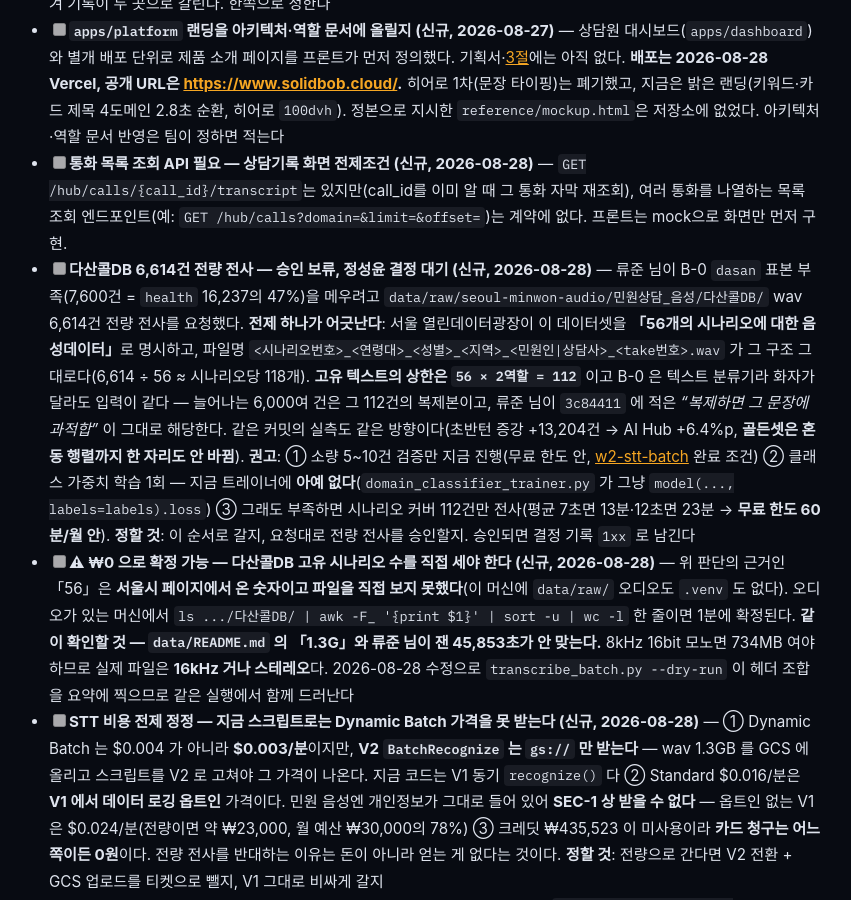
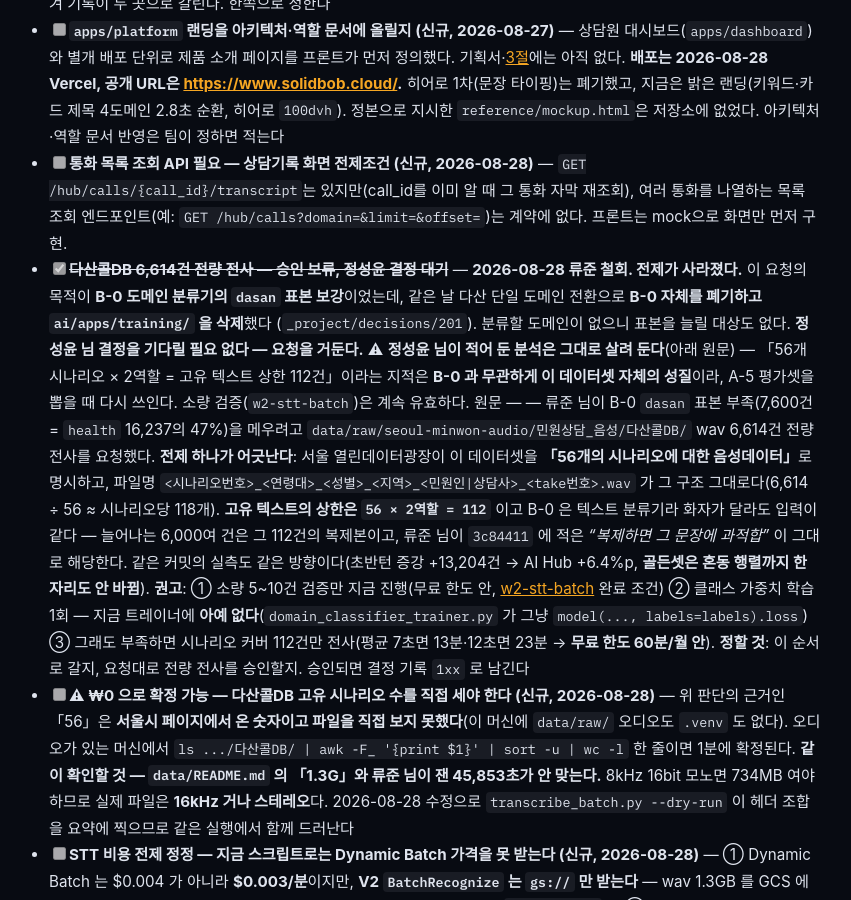
Before and after one commit to solidbob02/call.solidbob.cloud, a Jekyll site: the page built from jekyll/open-items.markdown, in a window 1280 px wide and 900 px high, scrolled down 9828 px. Shown: the whole window, without its empty margins (225-1076 px from the left). Built offline with Jekyll 4.4.1, drawn with Linux system fonts in a browser that asks for light colours; some web fonts are replaced.

Commit message:
log(w2): main 병합 + 다산콜DB 전량 전사 요청 철회
main 11 커밋 병합(정성윤 DNS·커스텀 도메인, 조서희 대시보드·상담기록).
충돌 0건 — 겹친 두 파일은 서로 다른 구역을 고쳤다.

⚠ 내가 올렸던 「다산콜DB 6,614건 전량 전사」 요청을 철회한다.
목적이 B-0 분류기의 dasan 표본 보강이었는데 같은 날 B-0 을 폐기하고
ai/apps/training/ 을 지웠다(decisions/201). 분류할 도메인이 없으니
표본을 늘릴 대상도 없다 — 정성윤 님 결정을 기다릴 필요가 없어졌다.

정성윤 님 분석은 지우지 않고 살려 뒀다. 「56개 시나리오 × 2역할 =
고유 텍스트 상한 112건」은 B-0 과 무관하게 이 데이터셋 자체의 성질이라
A-5 평가셋을 뽑을 때 그대로 다시 쓰인다.

Co-Authored-By: Claude Opus 5 <noreply@anthropic.com>
Claude-Session: https://claude.ai/code/session_01KSyGxRkSWHueASeaa5ioFB

```diff
--- a/jekyll/open-items.markdown
+++ b/jekyll/open-items.markdown
@@ -109,7 +109,15 @@ permalink: /open-items/
 - [ ] **스케줄러를 무엇으로 할지 확정** — 현재는 지킬 칸반([/kanban/](/kanban/), `_backlogs/` 컬렉션). GitHub Projects를 메인 보드로 쓰고 지킬은 산출물 기록만 담당하는 방식도 있다. Projects는 드래그 앤 드롭·이슈 연동이 되지만 저장소 밖에 상태가 생겨 기록이 두 곳으로 갈린다. 한쪽으로 정한다
 - [ ] **`apps/platform` 랜딩을 아키텍처·역할 문서에 올릴지 (신규, 2026-08-27)** — 상담원 대시보드(`apps/dashboard`)와 별개 배포 단위로 제품 소개 페이지를 프론트가 먼저 정의했다. 기획서·[3절](/docs/03/)에는 아직 없다. **배포는 2026-08-28 Vercel, 공개 URL은 [https://www.solidbob.cloud/](https://www.solidbob.cloud/).** 히어로 1차(문장 타이핑)는 폐기했고, 지금은 밝은 랜딩(키워드·카드 제목 4도메인 2.8초 순환, 히어로 `100dvh`). 정본으로 지시한 `reference/mockup.html`은 저장소에 없었다. 아키텍처·역할 문서 반영은 팀이 정하면 적는다
 - [ ] **통화 목록 조회 API 필요 — 상담기록 화면 전제조건 (신규, 2026-08-28)** — `GET /hub/calls/{call_id}/transcript`는 있지만(call_id를 이미 알 때 그 통화 자막 재조회), 여러 통화를 나열하는 목록 조회 엔드포인트(예: `GET /hub/calls?domain=&limit=&offset=`)는 계약에 없다. 프론트는 mock으로 화면만 먼저 구현.
-- [ ] **다산콜DB 6,614건 전량 전사 — 승인 보류, 정성윤 결정 대기 (신규, 2026-08-28)** — 류준 님이 B-0 `dasan` 표본 부족(7,600건 = `health` 16,237의 47%)을 메우려고 `data/raw/seoul-minwon-audio/민원상담_음성/다산콜DB/` wav 6,614건 전량 전사를 요청했다. **전제 하나가 어긋난다**: 서울 열린데이터광장이 이 데이터셋을 **「56개의 시나리오에 대한 음성데이터」**로 명시하고, 파일명 `<시나리오번호>_<연령대>_<성별>_<지역>_<민원인|상담사>_<take번호>.wav` 가 그 구조 그대로다(6,614 ÷ 56 ≈ 시나리오당 118개). **고유 텍스트의 상한은 `56 × 2역할 = 112`** 이고 B-0 은 텍스트 분류기라 화자가 달라도 입력이 같다 — 늘어나는 6,000여 건은 그 112건의 복제본이고, 류준 님이 `3c84411` 에 적은 *"복제하면 그 문장에 과적합"* 이 그대로 해당한다. 같은 커밋의 실측도 같은 방향이다(초반턴 증강 +13,204건 → AI Hub +6.4%p, **골든셋은 혼동 행렬까지 한 자리도 안 바뀜**). **권고**: ① 소량 5~10건 검증만 지금 진행(무료 한도 안, [w2-stt-batch](/backlog/w2-stt-batch/) 완료 조건) ② 클래스 가중치 학습 1회 — 지금 트레이너에 **아예 없다**(`domain_classifier_trainer.py` 가 그냥 `model(..., labels=labels).loss`) ③ 그래도 부족하면 시나리오 커버 112건만 전사(평균 7초면 13분·12초면 23분 → **무료 한도 60분/월 안**). **정할 것**: 이 순서로 갈지, 요청대로 전량 전사를 승인할지. 승인되면 결정 기록 `1xx` 로 남긴다
+- [x] ~~**다산콜DB 6,614건 전량 전사 — 승인 보류, 정성윤 결정 대기**~~ — **2026-08-28 류준 철회.
+  전제가 사라졌다.** 이 요청의 목적이 **B-0 도메인 분류기의 `dasan` 표본 보강**이었는데,
+  같은 날 다산 단일 도메인 전환으로 **B-0 자체를 폐기하고 `ai/apps/training/` 을 삭제**했다
+  (`_project/decisions/201`). 분류할 도메인이 없으니 표본을 늘릴 대상도 없다.
+  **정성윤 님 결정을 기다릴 필요 없다 — 요청을 거둔다.**
+  ⚠ **정성윤 님이 적어 둔 분석은 그대로 살려 둔다**(아래 원문) — 「56개 시나리오 ×
+  2역할 = 고유 텍스트 상한 112건」이라는 지적은 **B-0 과 무관하게 이 데이터셋 자체의
+  성질**이라, A-5 평가셋을 뽑을 때 다시 쓰인다. 소량 검증(`w2-stt-batch`)은 계속 유효하다.
+  원문 —  — 류준 님이 B-0 `dasan` 표본 부족(7,600건 = `health` 16,237의 47%)을 메우려고 `data/raw/seoul-minwon-audio/민원상담_음성/다산콜DB/` wav 6,614건 전량 전사를 요청했다. **전제 하나가 어긋난다**: 서울 열린데이터광장이 이 데이터셋을 **「56개의 시나리오에 대한 음성데이터」**로 명시하고, 파일명 `<시나리오번호>_<연령대>_<성별>_<지역>_<민원인|상담사>_<take번호>.wav` 가 그 구조 그대로다(6,614 ÷ 56 ≈ 시나리오당 118개). **고유 텍스트의 상한은 `56 × 2역할 = 112`** 이고 B-0 은 텍스트 분류기라 화자가 달라도 입력이 같다 — 늘어나는 6,000여 건은 그 112건의 복제본이고, 류준 님이 `3c84411` 에 적은 *"복제하면 그 문장에 과적합"* 이 그대로 해당한다. 같은 커밋의 실측도 같은 방향이다(초반턴 증강 +13,204건 → AI Hub +6.4%p, **골든셋은 혼동 행렬까지 한 자리도 안 바뀜**). **권고**: ① 소량 5~10건 검증만 지금 진행(무료 한도 안, [w2-stt-batch](/backlog/w2-stt-batch/) 완료 조건) ② 클래스 가중치 학습 1회 — 지금 트레이너에 **아예 없다**(`domain_classifier_trainer.py` 가 그냥 `model(..., labels=labels).loss`) ③ 그래도 부족하면 시나리오 커버 112건만 전사(평균 7초면 13분·12초면 23분 → **무료 한도 60분/월 안**). **정할 것**: 이 순서로 갈지, 요청대로 전량 전사를 승인할지. 승인되면 결정 기록 `1xx` 로 남긴다
 - [ ] **⚠ ₩0 으로 확정 가능 — 다산콜DB 고유 시나리오 수를 직접 세야 한다 (신규, 2026-08-28)** — 위 판단의 근거인 「56」은 **서울시 페이지에서 온 숫자이고 파일을 직접 보지 못했다**(이 머신에 `data/raw/` 오디오도 `.venv` 도 없다). 오디오가 있는 머신에서 `ls .../다산콜DB/ | awk -F_ '{print $1}' | sort -u | wc -l` 한 줄이면 1분에 확정된다. **같이 확인할 것 — `data/README.md` 의 「1.3G」와 류준 님이 잰 45,853초가 안 맞는다.** 8kHz 16bit 모노면 734MB 여야 하므로 실제 파일은 **16kHz 거나 스테레오**다. 2026-08-28 수정으로 `transcribe_batch.py --dry-run` 이 헤더 조합을 요약에 찍으므로 같은 실행에서 함께 드러난다
 - [ ] **STT 비용 전제 정정 — 지금 스크립트로는 Dynamic Batch 가격을 못 받는다 (신규, 2026-08-28)** — ① Dynamic Batch 는 $0.004 가 아니라 **$0.003/분**이지만, **V2 `BatchRecognize` 는 `gs://` 만 받는다** — wav 1.3GB 를 GCS 에 올리고 스크립트를 V2 로 고쳐야 그 가격이 나온다. 지금 코드는 V1 동기 `recognize()` 다 ② Standard $0.016/분은 **V1 에서 데이터 로깅 옵트인** 가격이다. 민원 음성엔 개인정보가 그대로 들어 있어 **SEC-1 상 받을 수 없다** — 옵트인 없는 V1 은 $0.024/분(전량이면 약 ₩23,000, 월 예산 ₩30,000의 78%) ③ 크레딧 ₩435,523 이 미사용이라 **카드 청구는 어느 쪽이든 0원**이다. 전량 전사를 반대하는 이유는 돈이 아니라 얻는 게 없다는 것이다. **정할 것**: 전량으로 간다면 V2 전환 + GCS 업로드를 티켓으로 뺄지, V1 그대로 비싸게 갈지
 - [ ] **중복 티켓 — 조서희 님 확인 필요 (신규, 2026-08-28)** — 세션 종료 검사가 `w1-dashboard-scaffold-seohee`(status `done`) ↔ `w2-dashboard-scaffold`(status `todo`)를 같은 작업으로 경고한다. 제목이 「React 대시보드 스캐폴딩」으로 같고 담당도 둘 다 조서희다. **남의 티켓이라 손대지 않았다**([§4](https://github.com/solidbob02/call.solidbob.cloud/blob/main/CLAUDE.md)). `w2` 쪽이 아직 `todo` 라 보존할 수행 기록이 없으므로 합치거나 범위를 나누면 된다
```
Also changed, not shown: jekyll/_logs/2026-08-28-07-ryujun.md (added, +12 -0 lines).
